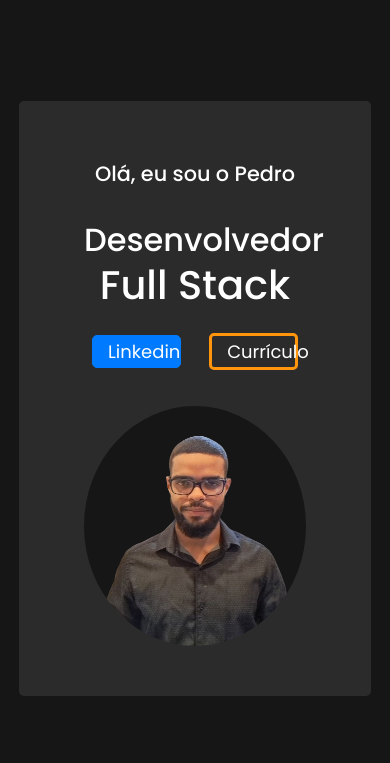
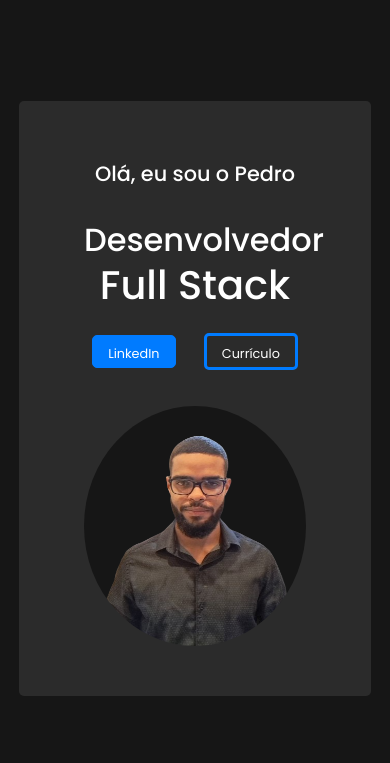
Before and after one commit to PedroGustavo99/pedrogustavo.github.io, a plain HTML site: page index.html in a window 390 px wide. Shown: the part 65-828 px from the top of the page. Drawn offline with nearby package versions, Linux system fonts and the light colour scheme.

Commit message:
ajustando responsividade dos botoes da apresentatiom

```diff
--- a/assets/css/media-querys.css
+++ b/assets/css/media-querys.css
@@ -27,7 +27,7 @@
     }
 }
 
-@media screen and (max-width: 510px) {
+@media screen and (max-width: 480px) {
 
     /*CONTATO*/
     .contact__content {
@@ -43,6 +43,23 @@
         justify-content: center;
         align-items: center;
     }
+    .apresentation__button{
+        width: auto;
+    }
+
+    .apresentation__button__curriculum{
+        width: auto;
+    }
+
+    .apresentation__buttons__text{
+        font-size: 1rem;
+    }
+    .apresentation__title,
+    .apresentation__content,
+    .buttons {
+        text-align: center;
+        align-items: center;
+    }
 
     #texto {
         text-align: center;
@@ -55,13 +72,6 @@
         font-size: 2rem;
         padding: 5px 0;
         justify-content: center;
-    }
-
-    .apresentation__title,
-    .apresentation__content,
-    .buttons {
-        text-align: center;
-        align-items: center;
     }
 
     /*SOBRE MIM*/
@@ -109,6 +119,26 @@
     }
 }
 
+@media screen and (max-width: 390px) {
+    .apresentation__title,
+    .apresentation__content,
+    .buttons {
+        text-align: center;
+        align-items: center;
+    }
+    .apresentation__button{
+        width: auto;
+    }
+
+    .apresentation__button__curriculum{
+        width: auto;
+    }
+
+    .apresentation__buttons__text{
+        font-size: 0.8rem;
+    }
+}
+
 @media screen and (max-width: 992px) {
 
     /*APRESENTAÇÃO*/
--- a/assets/css/styles.css
+++ b/assets/css/styles.css
@@ -172,30 +172,20 @@ header,
     position: relative;
 }
 
-/* .about__button{
-    border: #FF940D solid;
-    font-weight: 500;
-    padding: 2px 15px;
-    border-radius: 5px;
-    width: 40%;
-    font-size: 18px;
-    text-decoration: none;
-} */
-
 .apresentation__button__curriculum {
-    border: #FF940D solid;
+    border:#007bff solid;
     background-color: transparent;
     color: #FFFFFF;
-    padding: 2px 15px;
     border-radius: 5px;
     width: 40%;
     font-size: 18px;
     text-decoration: none;
     transition: background-color 0.3s ease;
+    padding: 2px 15px;
 }
 
 .apresentation__button__curriculum:hover {
-    background-color: #FF940D;
+    background-color: #007bff;
     color: #FFFFFF;
 }
 
--- a/index.html
+++ b/index.html
@@ -79,10 +79,10 @@
                 <div class="buttons">
                     <a href="https://www.linkedin.com/in/pedro-gustavo-junior" target="_blank">
                         <button type="button"
-                            class="btn btn-primary btn-lg mr-2 mr-4 apresentation__button">Linkedin</button>
+                        class="btn btn-primary btn-lg mr-1 mr-4 apresentation__button"><span class="apresentation__buttons__text">LinkedIn</span></button>
                     </a>
-                    <a href="https://drive.google.com/file/d/1wBpdWkuSQ1JmQewn1ssiO26hxfcQDYPS/view?usp=sharing" target="_blank">
-                        <button type="button" class="btn btn-no-hover btn-lg apresentation__button__curriculum">Currículo</button>
+                    <a class="buttons" href="https://drive.google.com/file/d/1wBpdWkuSQ1JmQewn1ssiO26hxfcQDYPS/view?usp=sharing" target="_blank">
+                        <button type="button" class="btn btn-no-hover btn-lg apresentation__button__curriculum"><span class="apresentation__buttons__text">Currículo</span></button>
                     </a>
                 </div>
             </div>
```
